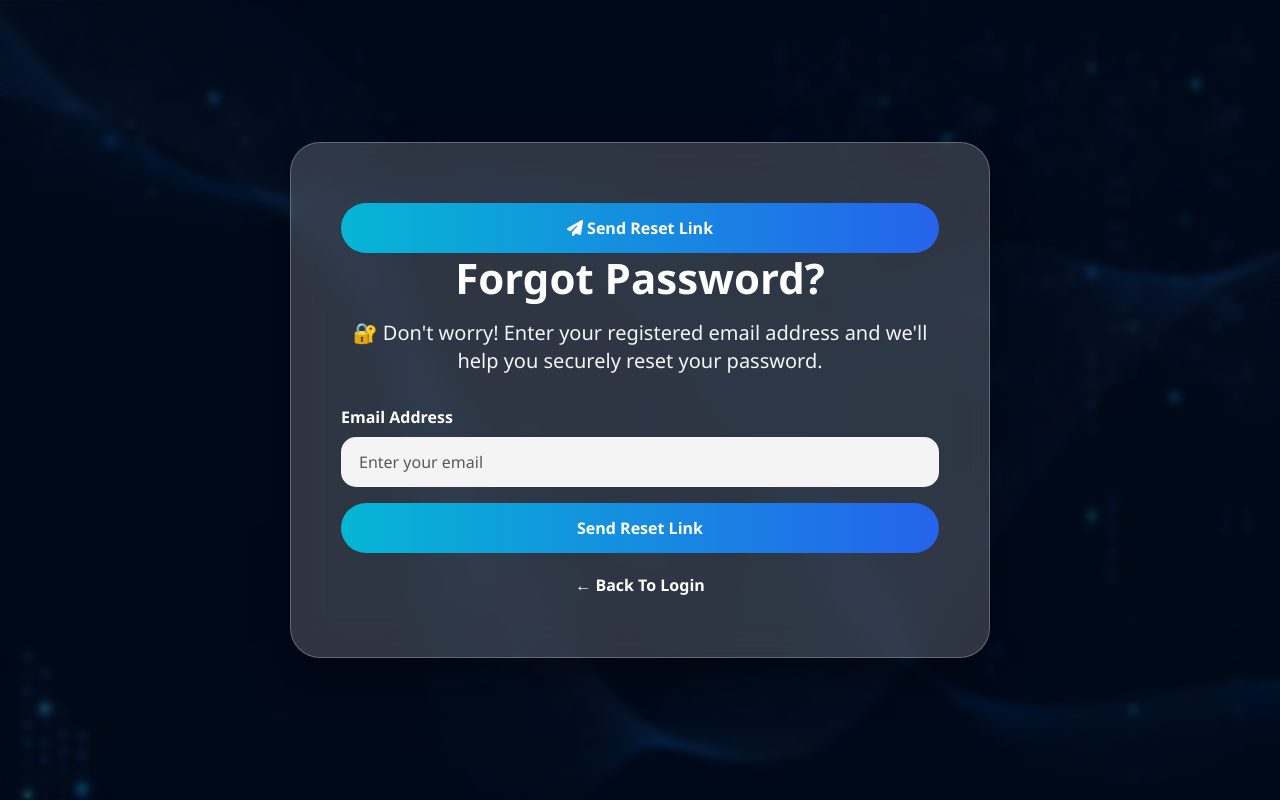
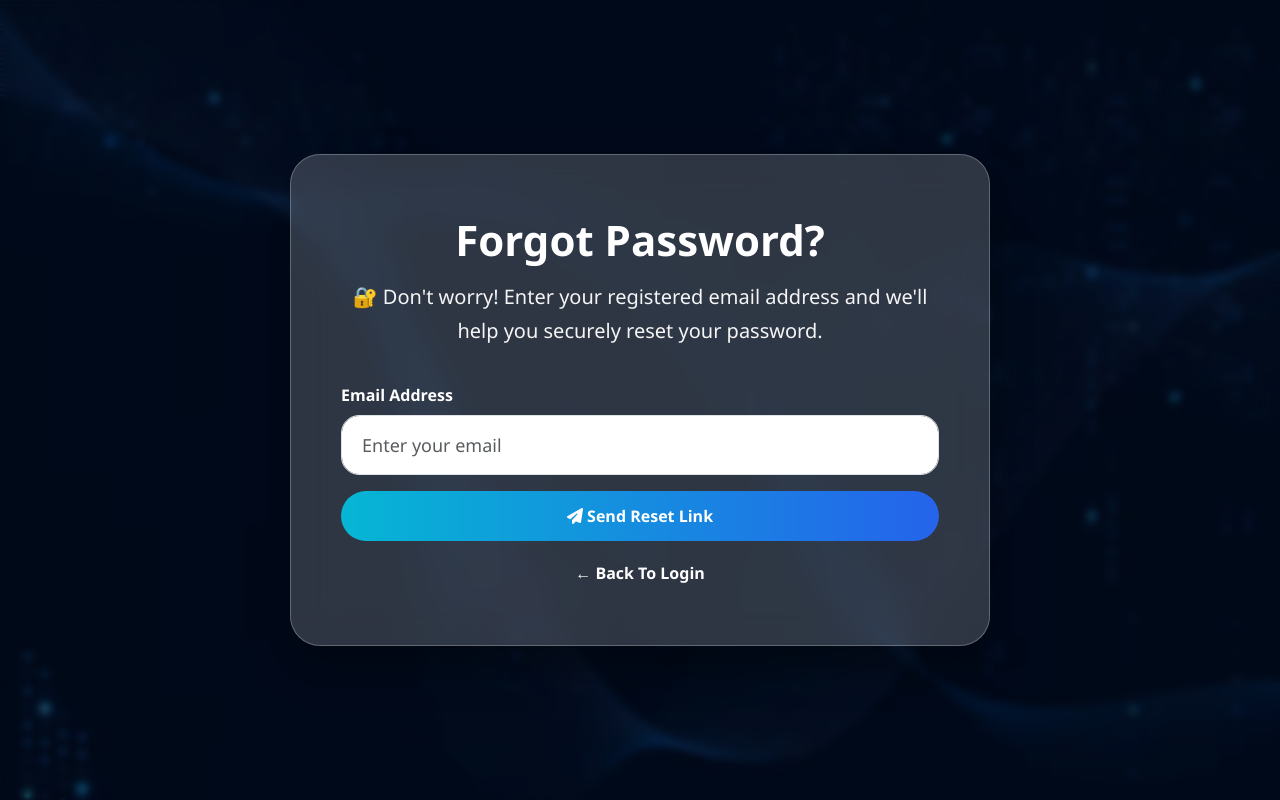
Before and after one commit to chintusasmal21-lgtm/habit_tracker, a Django app: page /forgot-password/ in a window 1280 px wide. Run offline with Django 5.2, Linux system fonts and the light colour scheme.

Commit message:
Updated forgot_password page

```diff
--- a/habits/templates/habits/forgot_password.html
+++ b/habits/templates/habits/forgot_password.html
@@ -132,13 +132,10 @@ h2{
 .info{
 
     text-align:center;
-
     color:#f5f5f5;
     font-size:20px;
-
-    line-height:28px;
-
-    margin-bottom:30px;
+    line-height:34px;
+    margin-bottom:35px;
 
 }
 
@@ -152,15 +149,10 @@ h2{
 
 .form-control{
 
-    height:50px;
-
-    border-radius:15px;
-
-    border:none;
-
-    background:rgba(255,255,255,.95);
-
-    padding:12px 18px;
+    height:60px;
+    font-size:18px;
+    border-radius:18px;
+    padding:15px 20px;
 
 }
 
@@ -259,9 +251,7 @@ h2{
 
 <div class="forgot-box">
 
-    <button type="submit" class="btn btn-send">
-        <i class="fas fa-paper-plane"></i> Send Reset Link
-    </button>
+
 
     <h2>Forgot Password?</h2>
 
@@ -287,11 +277,8 @@ h2{
 
         </div>
 
-        <button type="submit"
-                class="btn btn-send w-100">
-
-            Send Reset Link
-
+       <button type="submit" class="btn btn-send">
+           <i class="fas fa-paper-plane"></i> Send Reset Link
         </button>
 
     </form>
```
